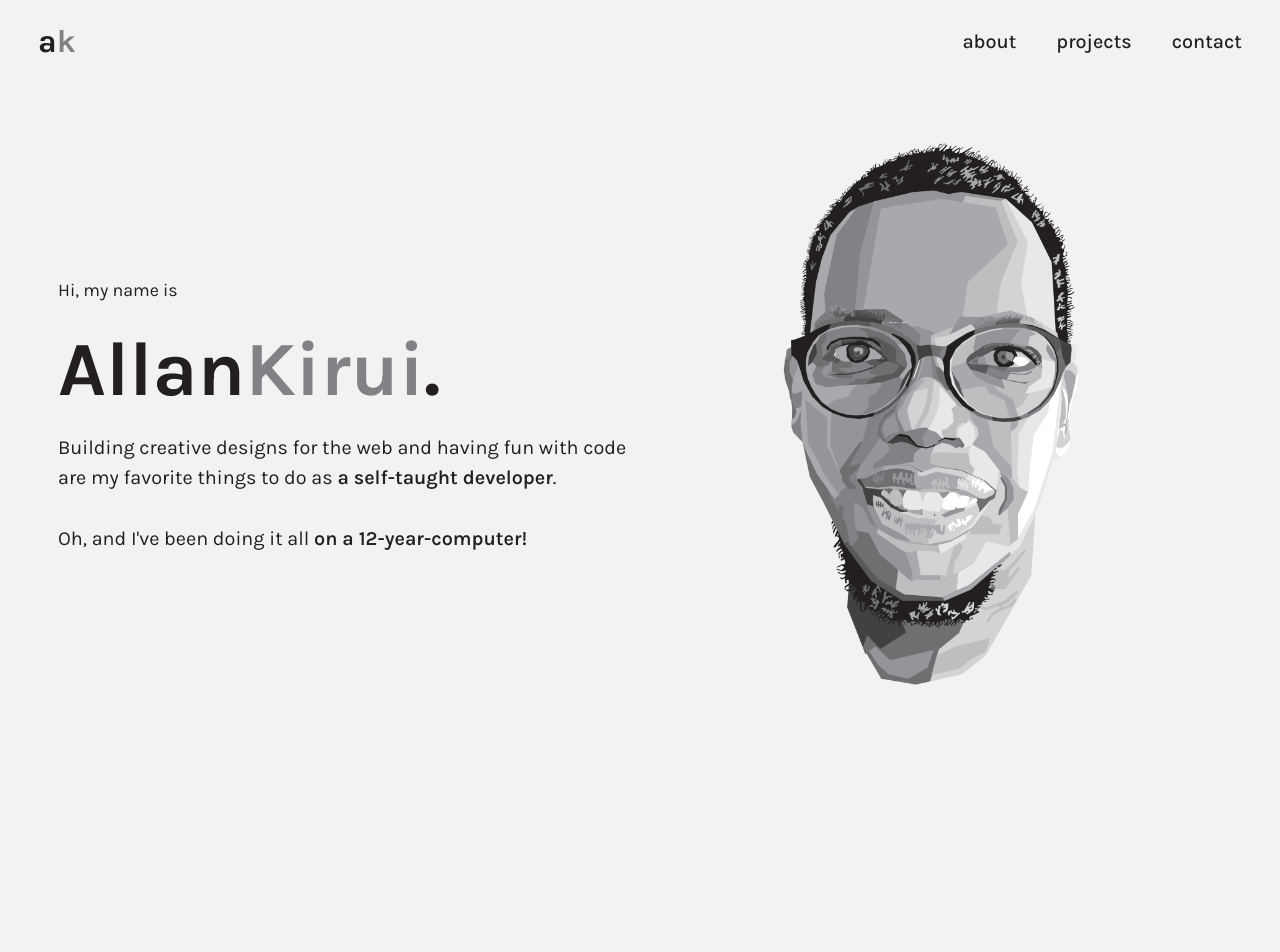
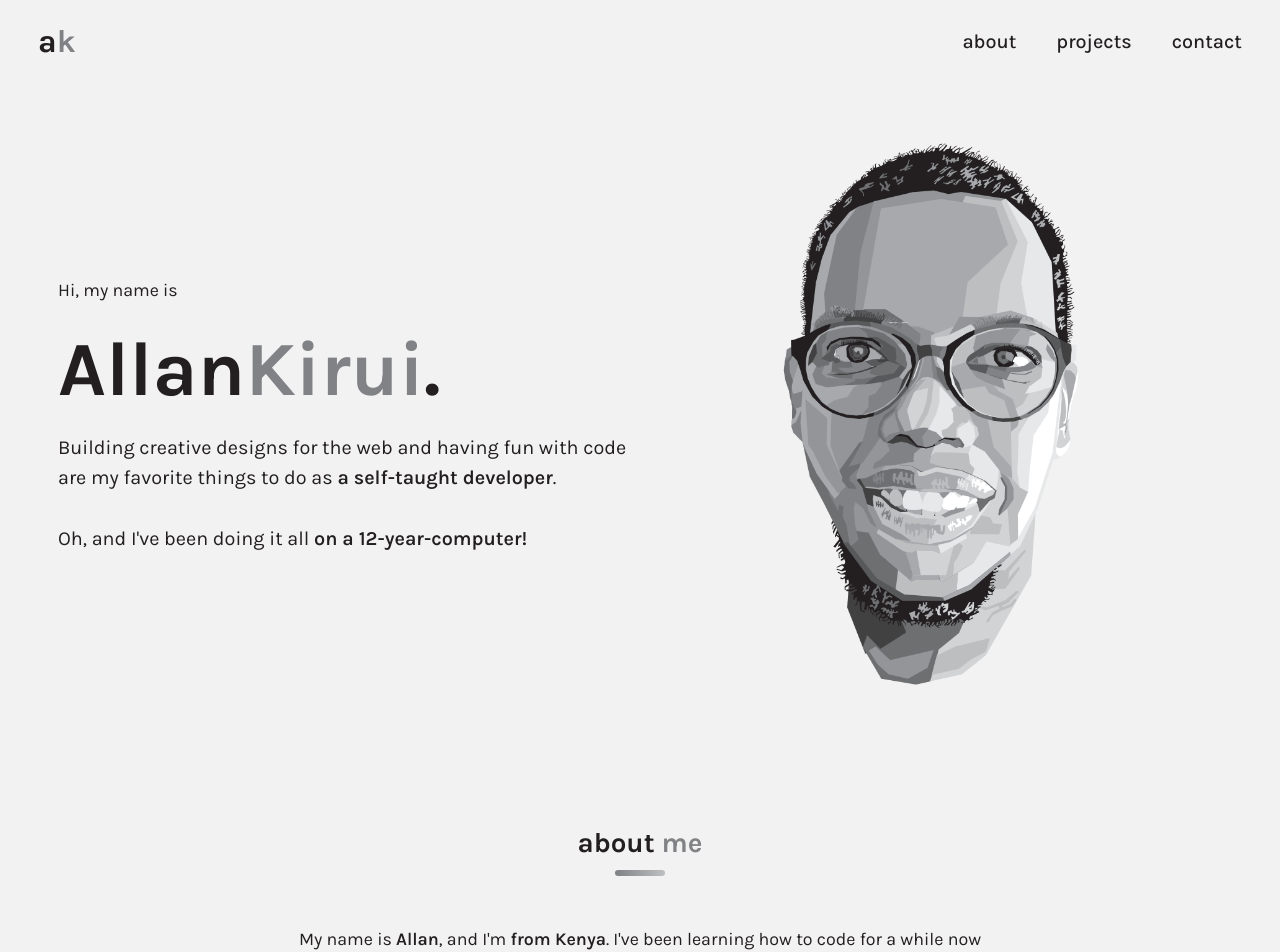
Before and after one commit to AllanKirui/AllanKirui.github.io, a Vue app: page / in a window 1280 px wide. Shown: the top 952 px of the page. Before the commit the page ends 800 px from the top, so only its background shows below. Built offline with nearby package versions, Linux system fonts and the light colour scheme.

Commit message:
Add and register the AboutMe component

```diff
--- a/src/App.vue
+++ b/src/App.vue
@@ -4,6 +4,7 @@
   <div class="container">
     <main>
       <TheHero />
+      <AboutMe />
     </main>
   </div>
 </template>
@@ -11,12 +12,14 @@
 <script>
 import TheHeader from "@/components/TheHeader";
 import TheHero from "@/components/TheHero";
+import AboutMe from "@/components/AboutMe";
 
 export default {
   name: "App",
   components: {
     TheHeader,
     TheHero,
+    AboutMe,
   },
 };
 </script>
```
